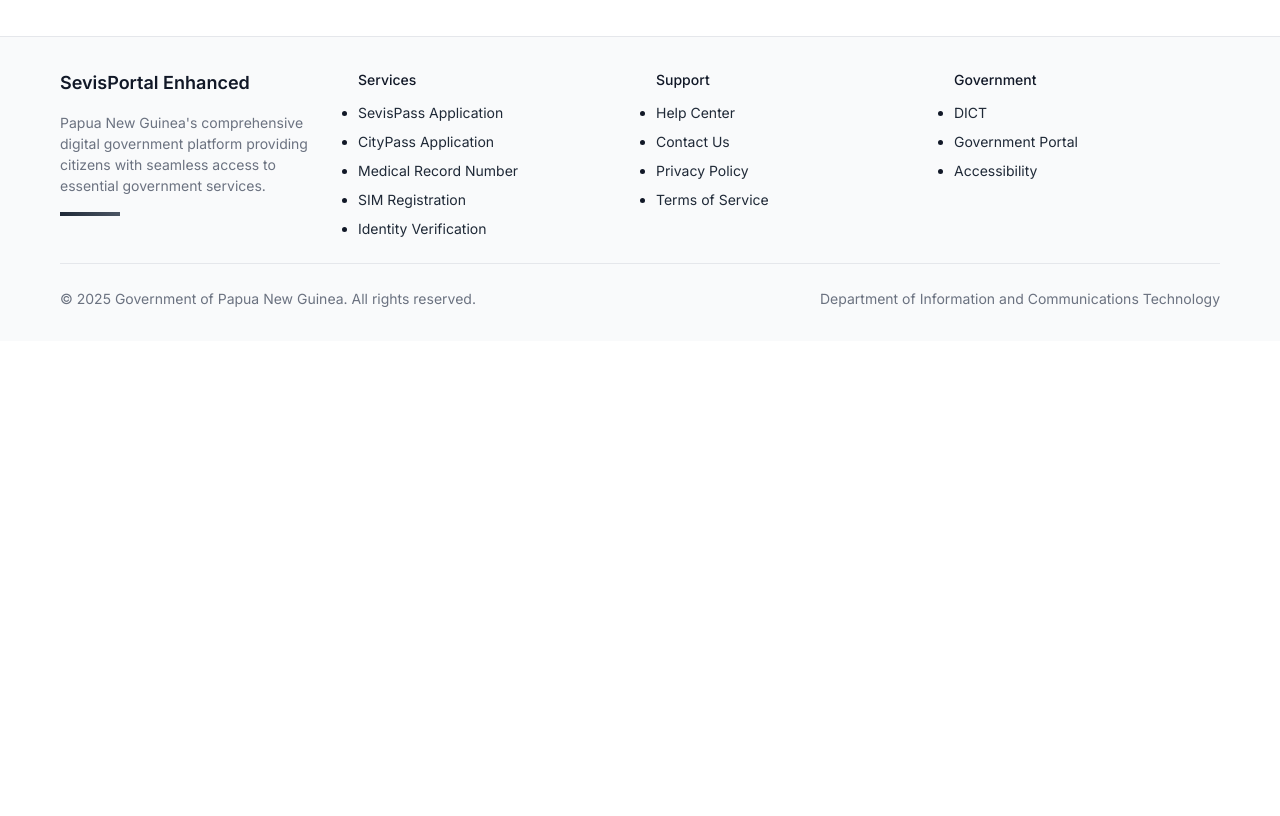
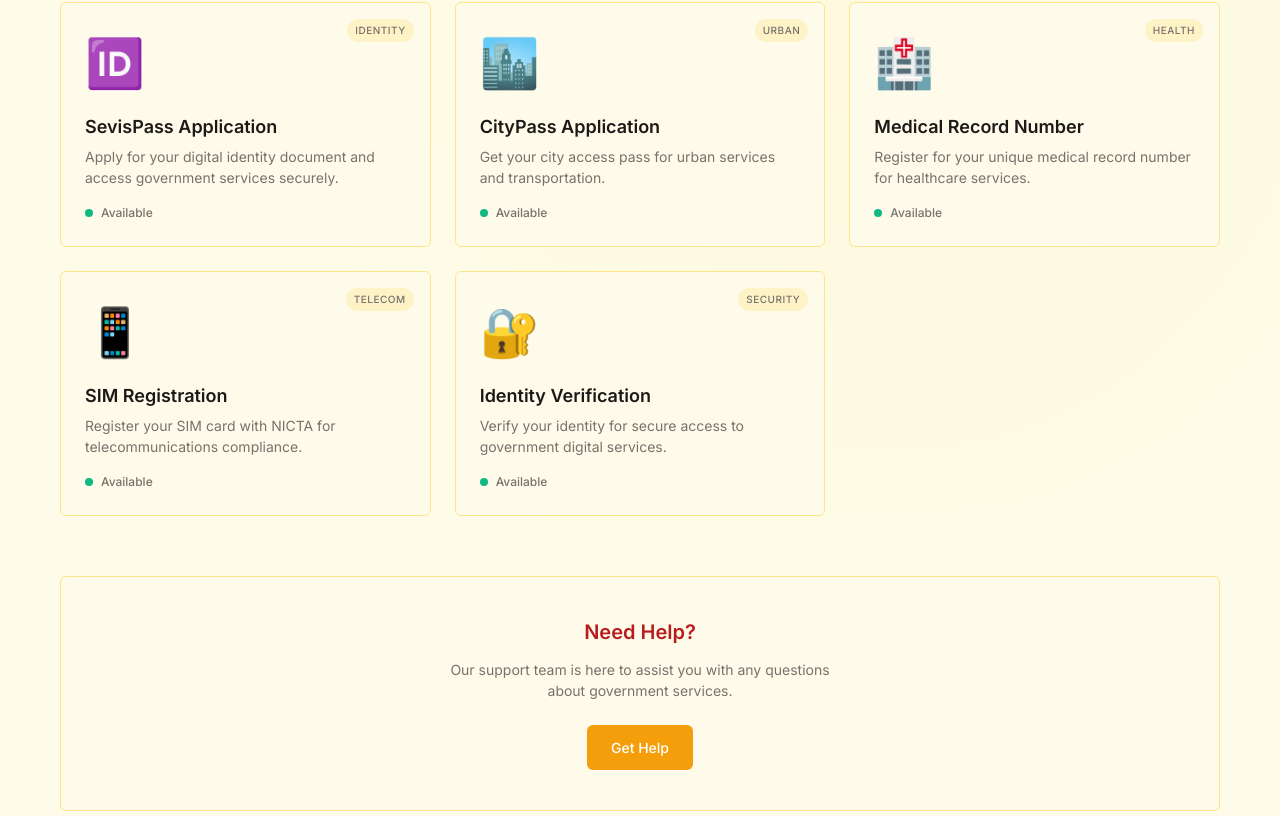
Before and after one commit to Bozzeth/portal3b, a Next.js app: page / in a window 1280 px wide. Shown: the part 764-1580 px from the top of the page. Before the commit the page ends 1105 px from the top, so only its background shows below. Built offline with nearby package versions, Linux system fonts and the light colour scheme.

Commit message:
main page update

```diff
--- a/app/globals.css
+++ b/app/globals.css
@@ -1,40 +1,40 @@
 :root {
-  /* Minimalist government theme - Light mode */
-  --primary: #1F2937; /* Dark Gray */
-  --secondary: #4B5563; /* Medium Dark Gray */
-  --background: #ffffff; /* White */
-  --foreground: #111827; /* Near Black - Dark text for light background */
-  --muted-foreground: #6B7280; /* Medium Gray for secondary text */
-  --accent: #F3F4F6; /* Light Gray */
-  --muted: #F9FAFB;
-  --border: #E5E7EB;
-  --input: #ffffff;
-  --ring: #1F2937;
+  /* Sevis PNG Brand Colors - Light mode */
+  --primary: #F59E0B; /* Golden Yellow */
+  --secondary: #D97706; /* Deeper Amber */
+  --background: #FEFCE8; /* Very Light Yellow/Cream */
+  --foreground: #1C1917; /* Dark Brown/Black */
+  --muted-foreground: #78716C; /* Warm Gray */
+  --accent: #FEF3C7; /* Light Golden */
+  --muted: #FEF7ED;
+  --border: #FDE68A;
+  --input: #FFFBEB;
+  --ring: #F59E0B;
   --destructive: #DC2626;
   --destructive-foreground: #ffffff;
-  --card: #ffffff;
-  --card-foreground: #111827;
+  --card: #FFFBEB;
+  --card-foreground: #1C1917;
 
   --max-width: 1200px;
   --border-radius: 6px;
 }
 
 [data-theme="dark"] {
-  /* Minimalist government theme - Dark mode */
-  --primary: #E5E7EB; /* Light Gray */
-  --secondary: #D1D5DB; /* Medium Light Gray */
-  --background: #111827; /* Dark Navy */
-  --foreground: #F9FAFB; /* Off White */
-  --muted-foreground: #D1D5DB; /* Light Gray for secondary text */
-  --accent: #1F2937; /* Dark Gray */
-  --muted: #374151;
-  --border: #4B5563;
-  --input: #1F2937;
-  --ring: #F9FAFB;
+  /* Sevis PNG Brand Colors - Dark mode */
+  --primary: #FCD34D; /* Bright Golden */
+  --secondary: #F59E0B; /* Golden Yellow */
+  --background: #1C1917; /* Dark Brown/Black */
+  --foreground: #FEF3C7; /* Light Golden */
+  --muted-foreground: #A8A29E; /* Light Warm Gray */
+  --accent: #292524; /* Dark Brown */
+  --muted: #44403C;
+  --border: #57534E;
+  --input: #292524;
+  --ring: #FCD34D;
   --destructive: #EF4444;
   --destructive-foreground: #ffffff;
-  --card: #1F2937;
-  --card-foreground: #F9FAFB;
+  --card: #292524;
+  --card-foreground: #FEF3C7;
 }
 
 * {
--- a/app/page.tsx
+++ b/app/page.tsx
@@ -1,6 +1,7 @@
 "use client";
 
 import { Footer } from "@/components/layout/Footer";
+import { ServicesSection } from "@/components/layout/ServicesSection";
 import { ThemeToggle } from "@/components/ui/ThemeToggle";
 import { useState } from 'react';
 
@@ -42,7 +43,7 @@
       <div style={{ position: 'relative', zIndex: 2 }}>
         {/* Hero Section */}
         <section className="hero-section" style={{
-          minHeight: '100vh',
+          minHeight: '50vh',
           display: 'flex',
           alignItems: 'center',
           background: 'var(--background)',
@@ -56,7 +57,8 @@
             left: 0,
             right: 0,
             height: '4px',
-            background: 'linear-gradient(90deg, #DC2626 0%, #FCD34D 100%)'
+            background: 'linear-gradient(90deg, #F59E0B 0%, #FCD34D 100%)',
+            boxShadow: '0 2px 8px rgba(245, 158, 11, 0.3)'
           }}></div>
 
           <div className="container" style={{ textAlign: 'center', padding: '40px 20px' }}>
@@ -66,7 +68,11 @@
                 fontWeight: '700',
                 marginBottom: '16px',
                 letterSpacing: '-0.01em',
-                color: 'var(--foreground)'
+                color: '#B91C1C',
+                background: 'linear-gradient(135deg, #B91C1C 0%, #F59E0B 100%)',
+                WebkitBackgroundClip: 'text',
+                WebkitTextFillColor: 'transparent',
+                backgroundClip: 'text'
               }}>
                 SevisPortal
               </h1>
@@ -151,6 +157,8 @@
           </div>
         </section>
 
+        {/* Services Section */}
+        <ServicesSection />
 
         <Footer />
       </div>
--- /dev/null
+++ b/components/layout/ServicesSection.tsx
@@ -0,0 +1,179 @@
+"use client";
+
+import { ServiceCard } from "@/components/ui/ServiceCard";
+
+interface Service {
+  id: string;
+  title: string;
+  description: string;
+  icon: string;
+  href: string;
+  category: string;
+  status?: 'available' | 'coming_soon' | 'maintenance';
+}
+
+const services: Service[] = [
+  {
+    id: 'sevispass',
+    title: 'SevisPass Application',
+    description: 'Apply for your digital identity document and access government services securely.',
+    icon: '🆔',
+    href: '/sevispass/apply',
+    category: 'Identity',
+    status: 'available'
+  },
+  {
+    id: 'citypass',
+    title: 'CityPass Application',
+    description: 'Get your city access pass for urban services and transportation.',
+    icon: '🏙️',
+    href: '/citypass/apply',
+    category: 'Urban',
+    status: 'available'
+  },
+  {
+    id: 'medical-record',
+    title: 'Medical Record Number',
+    description: 'Register for your unique medical record number for healthcare services.',
+    icon: '🏥',
+    href: '/health/mrn/apply',
+    category: 'Health',
+    status: 'available'
+  },
+  {
+    id: 'sim-registration',
+    title: 'SIM Registration',
+    description: 'Register your SIM card with NICTA for telecommunications compliance.',
+    icon: '📱',
+    href: '/nicta/sim/register',
+    category: 'Telecom',
+    status: 'available'
+  },
+  {
+    id: 'identity-verification',
+    title: 'Identity Verification',
+    description: 'Verify your identity for secure access to government digital services.',
+    icon: '🔐',
+    href: '/verify',
+    category: 'Security',
+    status: 'available'
+  }
+];
+
+export function ServicesSection() {
+  return (
+    <section id="services" style={{
+      padding: '80px 0',
+      background: 'var(--background)',
+      position: 'relative'
+    }}>
+      {/* Background Pattern */}
+      <div style={{
+        position: 'absolute',
+        top: 0,
+        left: 0,
+        right: 0,
+        bottom: 0,
+        background: 'radial-gradient(circle at 70% 30%, var(--accent) 0%, transparent 50%)',
+        opacity: 0.3,
+        zIndex: 1
+      }}></div>
+
+      <div className="container" style={{ position: 'relative', zIndex: 2 }}>
+        {/* Section Header */}
+        <div style={{ textAlign: 'center', marginBottom: '60px' }}>
+          <div style={{
+            background: 'linear-gradient(90deg, #F59E0B 0%, #FCD34D 100%)',
+            height: '4px',
+            width: '60px',
+            margin: '0 auto 24px auto',
+            borderRadius: '2px'
+          }}></div>
+
+          <h2 style={{
+            fontSize: 'clamp(32px, 5vw, 48px)',
+            fontWeight: '700',
+            color: '#B91C1C',
+            background: 'linear-gradient(135deg, #B91C1C 0%, #F59E0B 100%)',
+            WebkitBackgroundClip: 'text',
+            WebkitTextFillColor: 'transparent',
+            backgroundClip: 'text',
+            marginBottom: '16px',
+            letterSpacing: '-0.01em'
+          }}>
+            Government Services
+          </h2>
+
+          <p style={{
+            fontSize: 'clamp(16px, 2vw, 18px)',
+            color: 'var(--muted-foreground)',
+            maxWidth: '600px',
+            margin: '0 auto',
+            lineHeight: '1.6'
+          }}>
+            Access essential government services through our secure digital platform
+          </p>
+        </div>
+
+        {/* Services Grid */}
+        <div style={{
+          display: 'grid',
+          gridTemplateColumns: 'repeat(auto-fit, minmax(300px, 1fr))',
+          gap: '24px',
+          marginBottom: '60px'
+        }}>
+          {services.map((service) => (
+            <ServiceCard
+              key={service.id}
+              title={service.title}
+              description={service.description}
+              icon={service.icon}
+              href={service.href}
+              category={service.category}
+              status={service.status}
+            />
+          ))}
+        </div>
+
+        {/* Help Section */}
+        <div style={{
+          textAlign: 'center',
+          padding: '40px',
+          background: 'var(--card)',
+          borderRadius: 'var(--border-radius)',
+          border: '1px solid var(--border)'
+        }}>
+          <h3 style={{
+            fontSize: '20px',
+            fontWeight: '600',
+            color: '#B91C1C',
+            marginBottom: '12px'
+          }}>
+            Need Help?
+          </h3>
+          <p style={{
+            fontSize: '14px',
+            color: 'var(--muted-foreground)',
+            marginBottom: '24px',
+            maxWidth: '400px',
+            margin: '0 auto 24px auto'
+          }}>
+            Our support team is here to assist you with any questions about government services.
+          </p>
+          <a
+            href="/help"
+            className="btn-primary"
+            style={{
+              textDecoration: 'none',
+              display: 'inline-flex',
+              alignItems: 'center',
+              gap: '8px'
+            }}
+          >
+            Get Help
+          </a>
+        </div>
+      </div>
+    </section>
+  );
+}
--- /dev/null
+++ b/components/ui/ServiceCard.tsx
@@ -0,0 +1,132 @@
+"use client";
+
+interface ServiceCardProps {
+  title: string;
+  description: string;
+  icon: string;
+  href: string;
+  category: string;
+  status?: 'available' | 'coming_soon' | 'maintenance';
+}
+
+export function ServiceCard({
+  title,
+  description,
+  icon,
+  href,
+  category,
+  status = 'available'
+}: ServiceCardProps) {
+  const getStatusInfo = () => {
+    switch (status) {
+      case 'available':
+        return { color: '#10B981', label: 'Available', dot: '🟢' };
+      case 'coming_soon':
+        return { color: '#F59E0B', label: 'Coming Soon', dot: '🟡' };
+      case 'maintenance':
+        return { color: '#EF4444', label: 'Maintenance', dot: '🔴' };
+      default:
+        return { color: '#10B981', label: 'Available', dot: '🟢' };
+    }
+  };
+
+  const statusInfo = getStatusInfo();
+
+  return (
+    <div className="service-card">
+      <a href={href} style={{ textDecoration: 'none' }}>
+        <div
+          style={{
+            background: 'var(--card)',
+            border: '1px solid var(--border)',
+            borderRadius: 'var(--border-radius)',
+            padding: '24px',
+            height: '100%',
+            display: 'flex',
+            flexDirection: 'column',
+            transition: 'all 0.3s ease',
+            cursor: 'pointer',
+            position: 'relative',
+            overflow: 'hidden'
+          }}
+          onMouseEnter={(e) => {
+            e.currentTarget.style.transform = 'translateY(-4px)';
+            e.currentTarget.style.boxShadow = '0 8px 25px rgba(245, 158, 11, 0.25)';
+            e.currentTarget.style.borderColor = 'var(--primary)';
+          }}
+          onMouseLeave={(e) => {
+            e.currentTarget.style.transform = 'translateY(0)';
+            e.currentTarget.style.boxShadow = 'none';
+            e.currentTarget.style.borderColor = 'var(--border)';
+          }}
+        >
+          {/* Category Badge */}
+          <div style={{
+            position: 'absolute',
+            top: '16px',
+            right: '16px',
+            background: 'var(--accent)',
+            color: 'var(--muted-foreground)',
+            fontSize: '10px',
+            padding: '4px 8px',
+            borderRadius: '12px',
+            fontWeight: '500',
+            textTransform: 'uppercase',
+            letterSpacing: '0.5px'
+          }}>
+            {category}
+          </div>
+
+          {/* Icon */}
+          <div style={{ fontSize: '48px', marginBottom: '16px' }}>
+            {icon}
+          </div>
+
+          {/* Content */}
+          <div style={{ flex: 1 }}>
+            <h3 style={{
+              fontSize: '18px',
+              fontWeight: '600',
+              color: 'var(--foreground)',
+              marginBottom: '8px',
+              lineHeight: '1.3'
+            }}>
+              {title}
+            </h3>
+
+            <p style={{
+              fontSize: '14px',
+              color: 'var(--muted-foreground)',
+              lineHeight: '1.5',
+              margin: '0'
+            }}>
+              {description}
+            </p>
+          </div>
+
+          {/* Status */}
+          <div style={{
+            marginTop: '16px',
+            display: 'flex',
+            alignItems: 'center',
+            gap: '8px'
+          }}>
+            <div style={{
+              width: '8px',
+              height: '8px',
+              borderRadius: '50%',
+              background: statusInfo.color
+            }}></div>
+            <span style={{
+              fontSize: '12px',
+              color: 'var(--muted-foreground)',
+              fontWeight: '500'
+            }}>
+              {statusInfo.label}
+            </span>
+          </div>
+        </div>
+      </a>
+    </div>
+  );
+}
```
